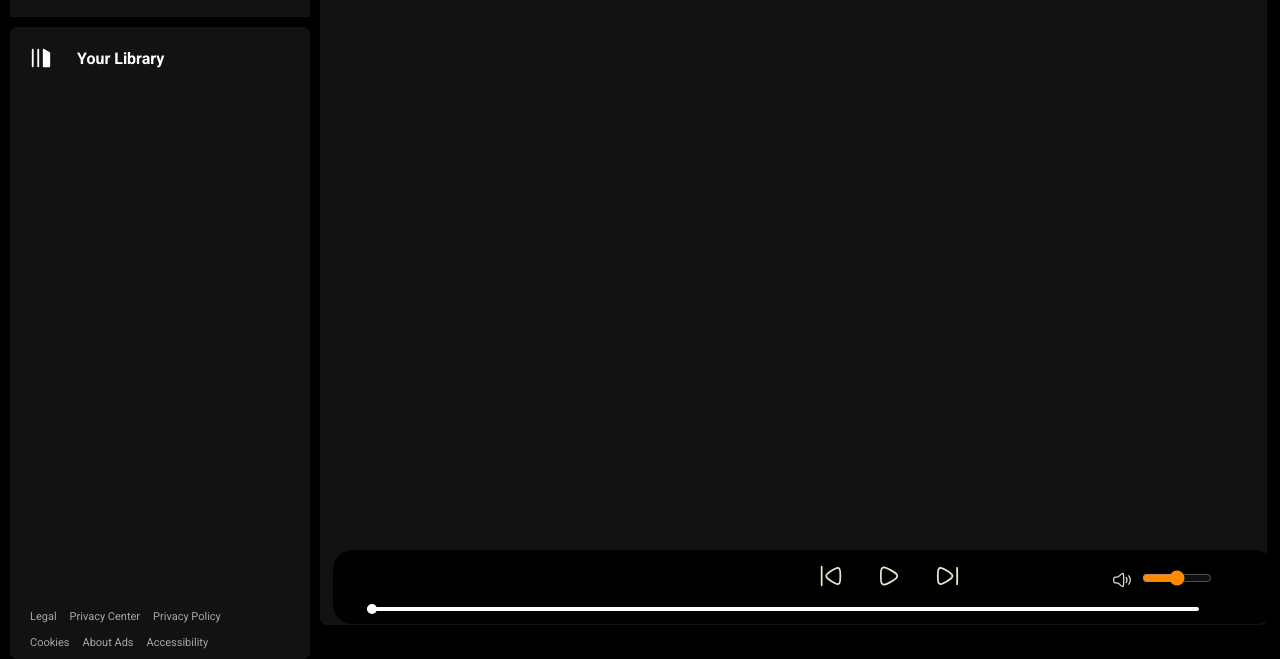
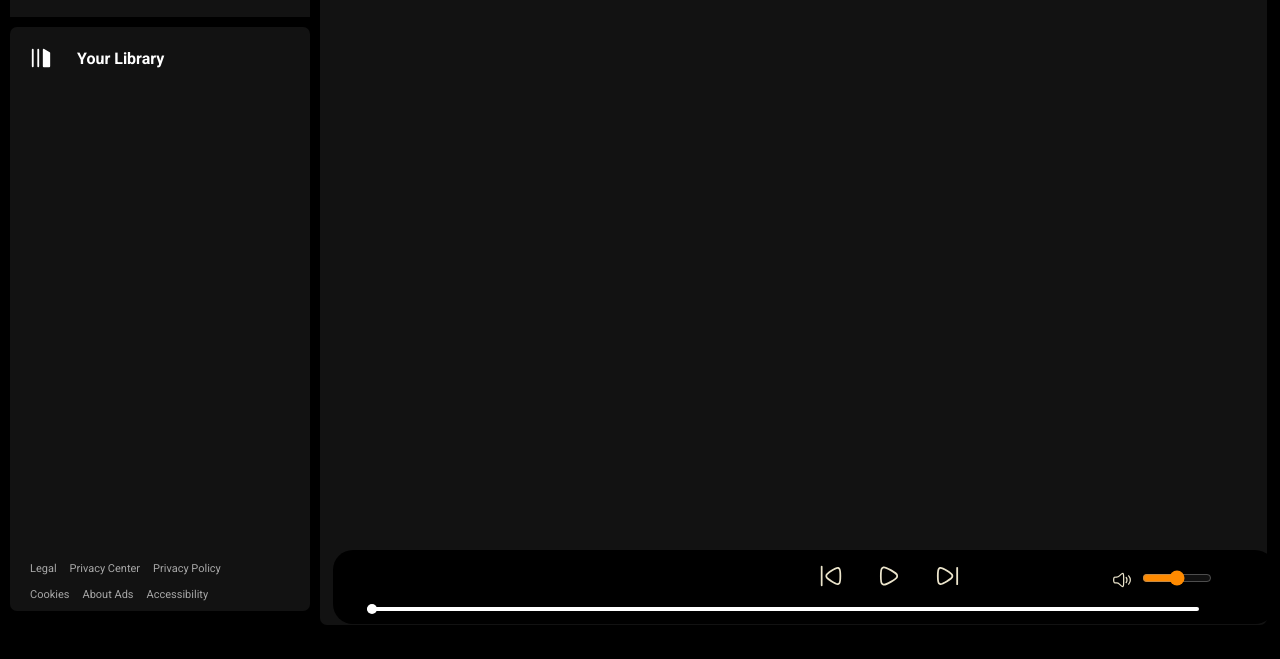
Before and after one commit to AdityaGodambe-555/SpotifyMusicPlayerClone, a plain HTML site: page index.html in a window 1280 px wide. Shown: the part 151-810 px from the top of the page. Drawn offline with Linux system fonts and the light colour scheme; no server answers.

Commit message:
Update style.css

```diff
--- a/css/style.css
+++ b/css/style.css
@@ -48,7 +48,7 @@ body{
     width: 22px;
 }
 .library{
-    height: 74vh;
+    height: 68vh;
     position: relative;
 }
 .footer-left{
```
